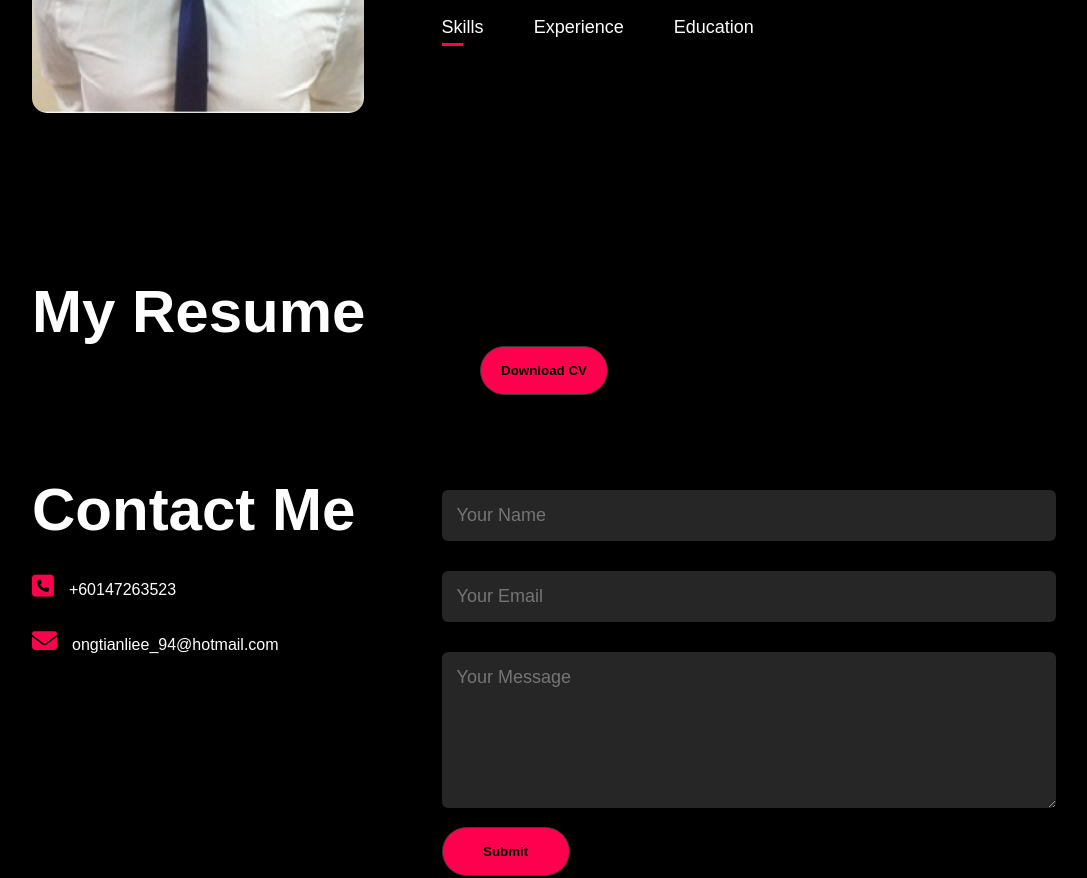
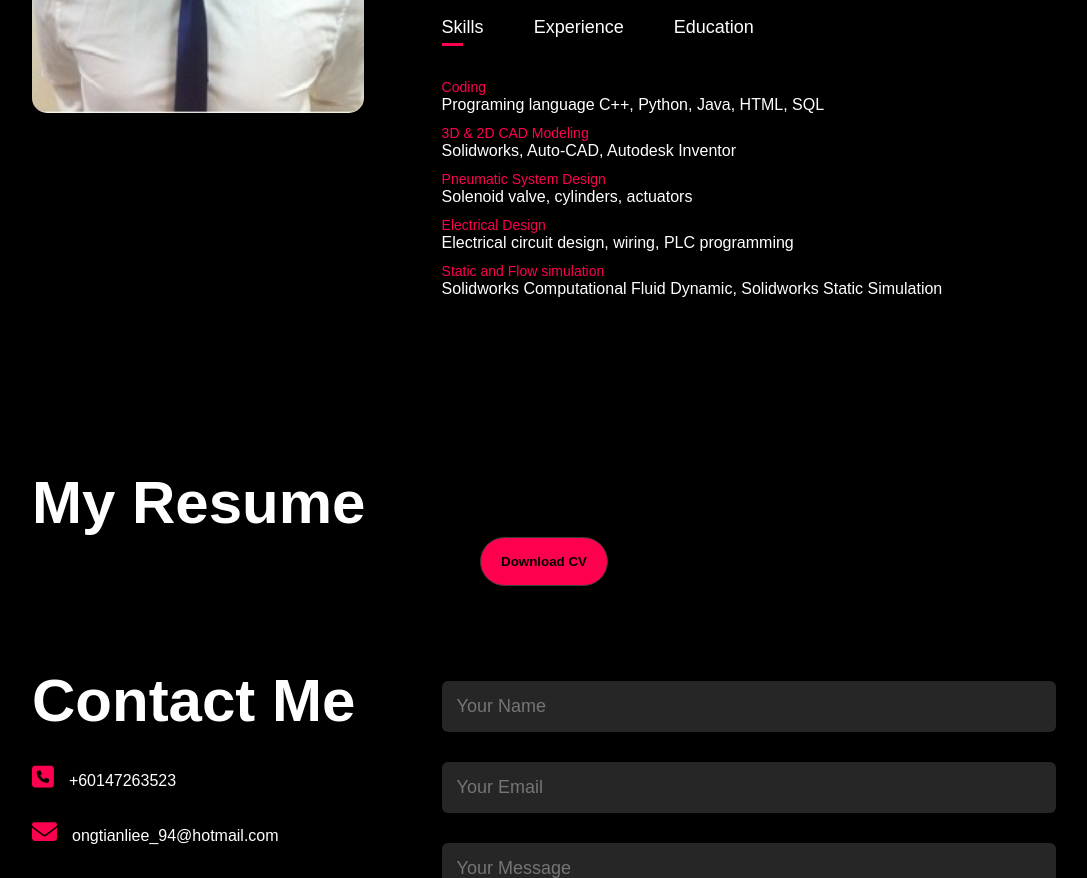
Before and after one commit to onglala/portfolio, a plain HTML site: page index.html in a window 1280 px wide. Shown: the part 1232-2110 px from the top of the page, without its empty margins (96-1183 px from the left). Drawn offline with Linux system fonts and the light colour scheme.

Commit message:
index.html

```diff
--- a/index.html
+++ b/index.html
@@ -43,7 +43,7 @@
                         <p class="tab-links"onclick="opentab('experience')">Experience</p>
                         <p class="tab-links"onclick="opentab('education')">Education</p>
                     </div>
-                    <div class="tab-contents active tab" id="skills">
+                    <div class="tab-contents active-tab" id="skills">
                         <ul>
                             <li><span>Coding</span><br>Programing language C++, Python, Java, HTML, SQL</li>
                             <li><span>3D & 2D CAD Modeling</span><br>Solidworks, Auto-CAD, Autodesk Inventor</li>
```
